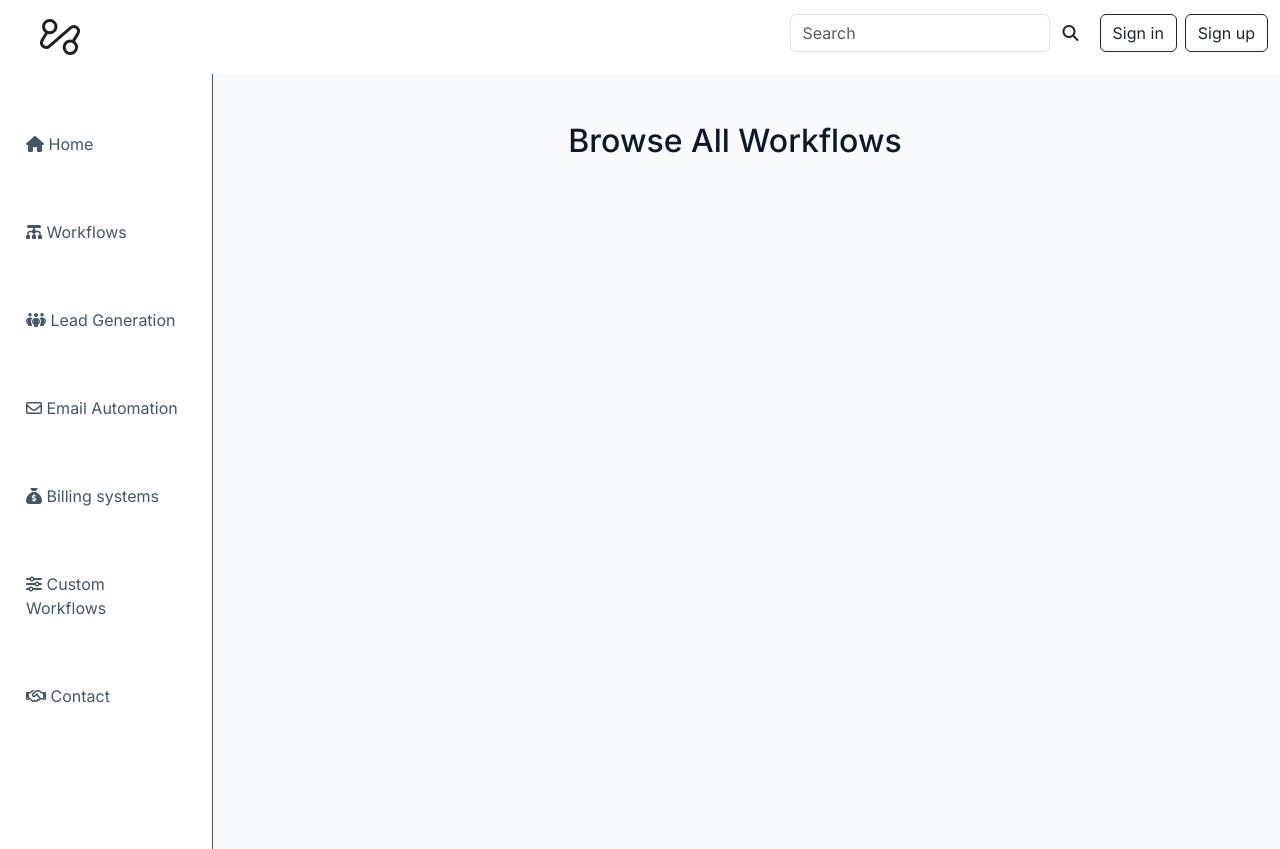
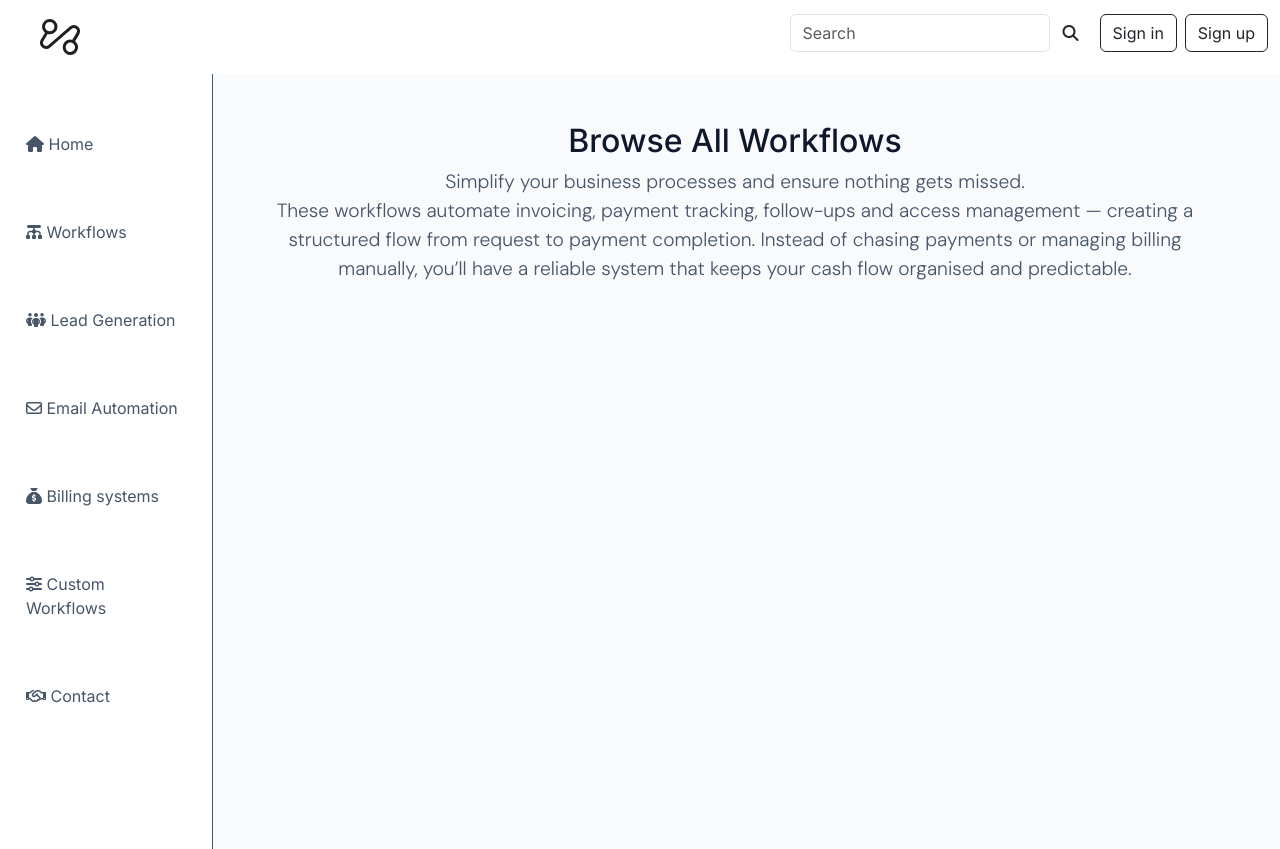
Before and after one commit to Karla-Stein/opsiflow, a Django app: page /products/ in a window 1280 px wide. Shown: the top 849 px of the page. Run offline with Django 4.2, Linux system fonts and the light colour scheme; data that the repository does not hold is empty; some libraries are stand-ins or nearby versions.

Commit message:
Add styling fixes and conditional descriptions

```diff
--- a/products/templates/products/products.html
+++ b/products/templates/products/products.html
@@ -12,23 +12,57 @@
             {% if current_categories %}
             {% for category in current_categories %}
             <h2 display="5">{{ category.friendly_name }}</h2>
+            {% if category.friendly_name == "Email Automation" %}
+            <p class="index-p">Capture and organise interest in your business automatically.
+                <br>
+                These workflows are designed to turn
+                inbound activity — from forms, comments, or interactions — into structured data and immediate follow-up
+                actions. Instead of manually tracking enquiries, you’ll have a system that ensures every opportunity is
+                captured, processed, and moved forward consistently.
+            </p>
+            {% elif category.friendly_name == "Lead Generation" %}
+            <p class="index-p">Streamline your communication with automated email workflows that respond instantly and
+                consistently.
+                <br>
+                Whether it’s confirmations, follow-ups, onboarding messages, or re-engagement sequences, these systems
+                ensure the right message is sent at the right time — without manual effort. This helps you stay
+                responsive, professional, and scalable as your business grows.
+            </p>
+            {% elif category.friendly_name == "Billing Systems" %}
+            <p class="index-p">Simplify your payment processes and ensure nothing gets missed.
+                <br>
+                These workflows automate invoicing, payment tracking, follow-ups, and access management — creating a
+                structured flow from request to payment completion. Instead of chasing payments or managing billing
+                manually, you’ll have a reliable system that keeps your cash flow organised and predictable.</p>
+            {% elif category.friendly_name == "Custom Workflows" %}
+            <p class="index-p">Get a fully tailored automation system built around your business.
+                <br>
+                Instead of adapting your process to fit a template, we design and implement a workflow that matches your
+                exact needs — connecting your tools, removing manual tasks, and creating a system that runs reliably in
+                the background. Ideal for businesses ready to move beyond basic automation and build something scalable.
+            </p>
+            {% endif %}
             {% endfor %}
             {% else %}
             <h2 display="5">Browse All Workflows</h2>
+            <p class="index-p">Simplify your business processes and ensure nothing gets missed.
+                <br>
+                These workflows automate invoicing, payment tracking, follow-ups and access management — creating a
+                structured flow from request to payment completion. Instead of chasing payments or managing billing
+                manually, you’ll have a reliable system that keeps your cash flow organised and predictable.</p>
             {% endif %}
         </div>
         {% for product in products %}
-        <div class="col-12 col-md-6 col-lg-4 product-card mx-5 d-flex flex-column">
+        <div class="col-12 col-md-6 col-lg-4 product-card mx-5 d-flex flex-column justify-content-center">
             <div class="text-center">
                 {% if product.image %}
                 <img src="{{ product.image.url }}" alt="{{ product.name }}">
             </div>
             {% endif %}
-            <div class="card-body text-center">
+            <div class="card-body text-center d-flex flex-column h-100">
                <p> {{ product.name }}</p>
-               <hr>
-                <p>{{ product.excerpt }}</p>
-                <a href="{% url 'product_detail' product.pk %}" type="button">see details</a>
+                <p class="index-p">{{ product.excerpt }}</p>
+                <a href="{% url 'product_detail' product.pk %}" type="button" class="mt-auto btn btn-outline-primary">see details</a>
             </div>
         </div>
         {% endfor %}
--- a/static/css/base.css
+++ b/static/css/base.css
@@ -26,6 +26,14 @@ body {
 .section{
     margin: 75px 0px
 }
+
+.index-p{
+    color: var(--secondary-text-color);
+    font-family: var(--secondary-font);
+    font-weight: 300;
+    font-size: larger;
+}
+
 /* Navbar */
 .navbar{
     background-color: var(--secondary-background);
@@ -91,6 +99,10 @@ aside .nav-link{
     border-radius: 20px;
 }
 
+.benefit p{
+    color: var(--secondary-text-color);
+}
+
 /* Footer */
 #footer{
     background-color: var(--secondary-background);
--- a/templates/includes/desktop_side_panel.html
+++ b/templates/includes/desktop_side_panel.html
@@ -20,7 +20,7 @@
                          <a class="nav-link" href="{% url 'products' %}?category=billing_systems"><i class="fa-solid fa-sack-dollar"></i>  Billing systems</a>
                      </li>
                      <li class="nav-item my-4">
-                         <a class="nav-link" href="#"><i class="fa-solid fa-sliders"></i>  Custom Workflows</a>
+                         <a class="nav-link" href="{% url 'products' %}?category=custom_workflows"><i class="fa-solid fa-sliders"></i>  Custom Workflows</a>
                      </li>
                      <li class="nav-item my-4">
                          <a class="nav-link" href="#"><i class="fa-regular fa-handshake"></i>  Contact</a>
```
Also changed, not shown: products/static/products/css/product_detail.css (+0 -7 lines).
